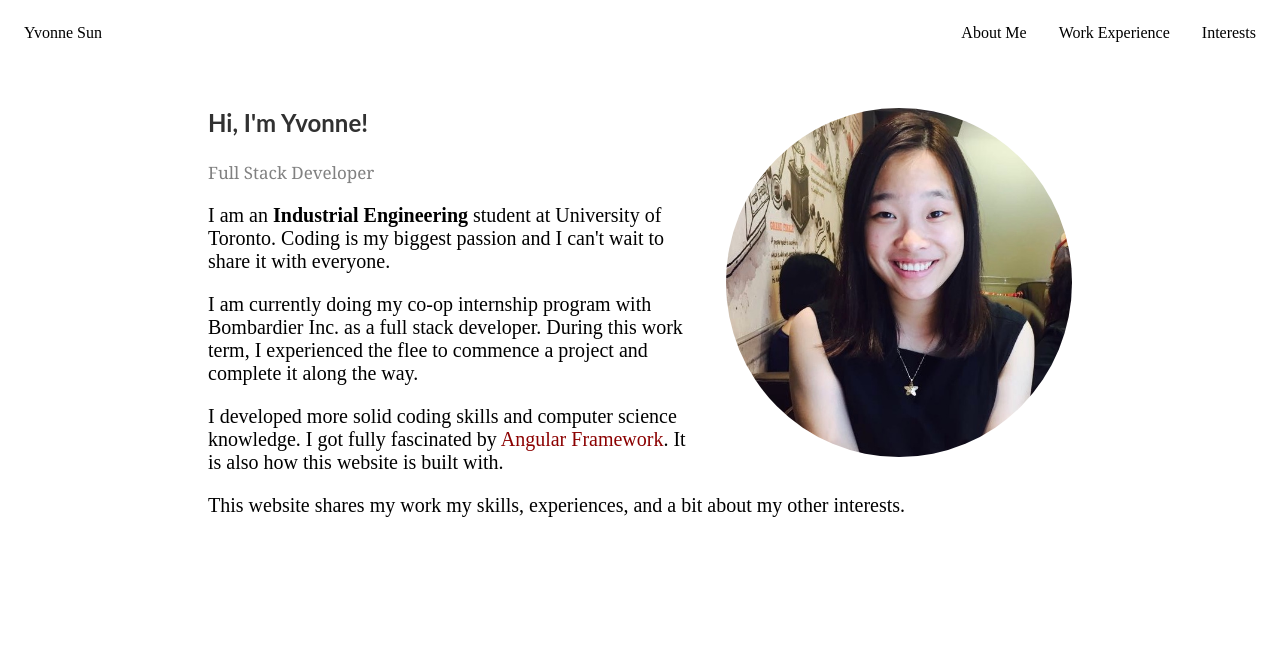
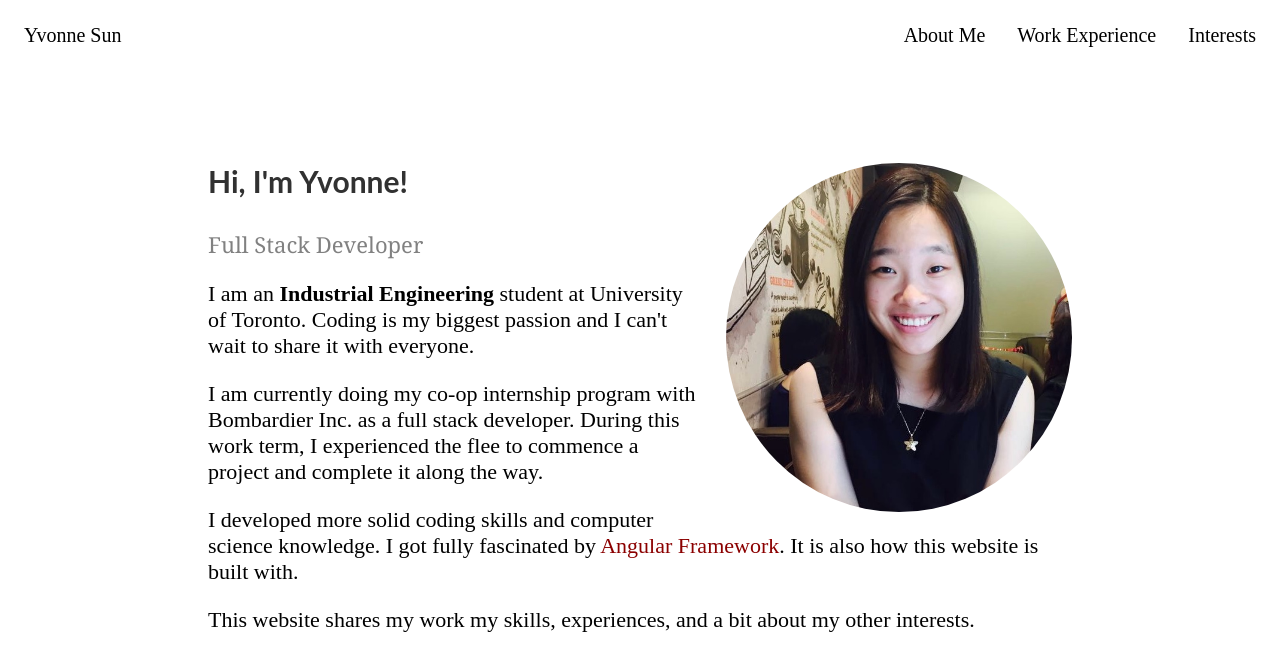
Before and after one commit to yvonne-loves-ice-cream/yvonne-loves-ice-cream.github.io, an Angular app: page /about-me in a window 1280 px wide. Shown: the top 670 px of the page. Built offline with nearby package versions, Linux system fonts and the light colour scheme.

Commit message:
font size

```diff
--- a/src/app/contents/contents.component.scss
+++ b/src/app/contents/contents.component.scss
@@ -6,24 +6,24 @@ img {
 }
 
 .content {
-    margin: 50px 200px;
+    margin: 100px 200px;
 }
 
 h3.t1 {
     color: #313131;
-    font-size: 24px;
+    font-size: 30px;
     font-family: 'Lato', sans-serif;
 }
 
 h3.t2 {
     color: #818181;
-    font-size: 17px;
+    font-size: 22px;
     font-family: Georgia, 'Times New Roman', Times, serif;
     font-weight: lighter;
 }
 
 p {
-    font-size: 20px;
+    font-size: 22px;
 }
 
 @media screen and (max-width: 800px) {
--- a/src/app/navbar/navbar.component.scss
+++ b/src/app/navbar/navbar.component.scss
@@ -17,6 +17,7 @@ li a {
     padding: 16px;
     text-decoration: none;
     font-family: 'Times New Roman', Times, serif;
+    font-size: 20px;
 }
 
 li a:hover {
```
